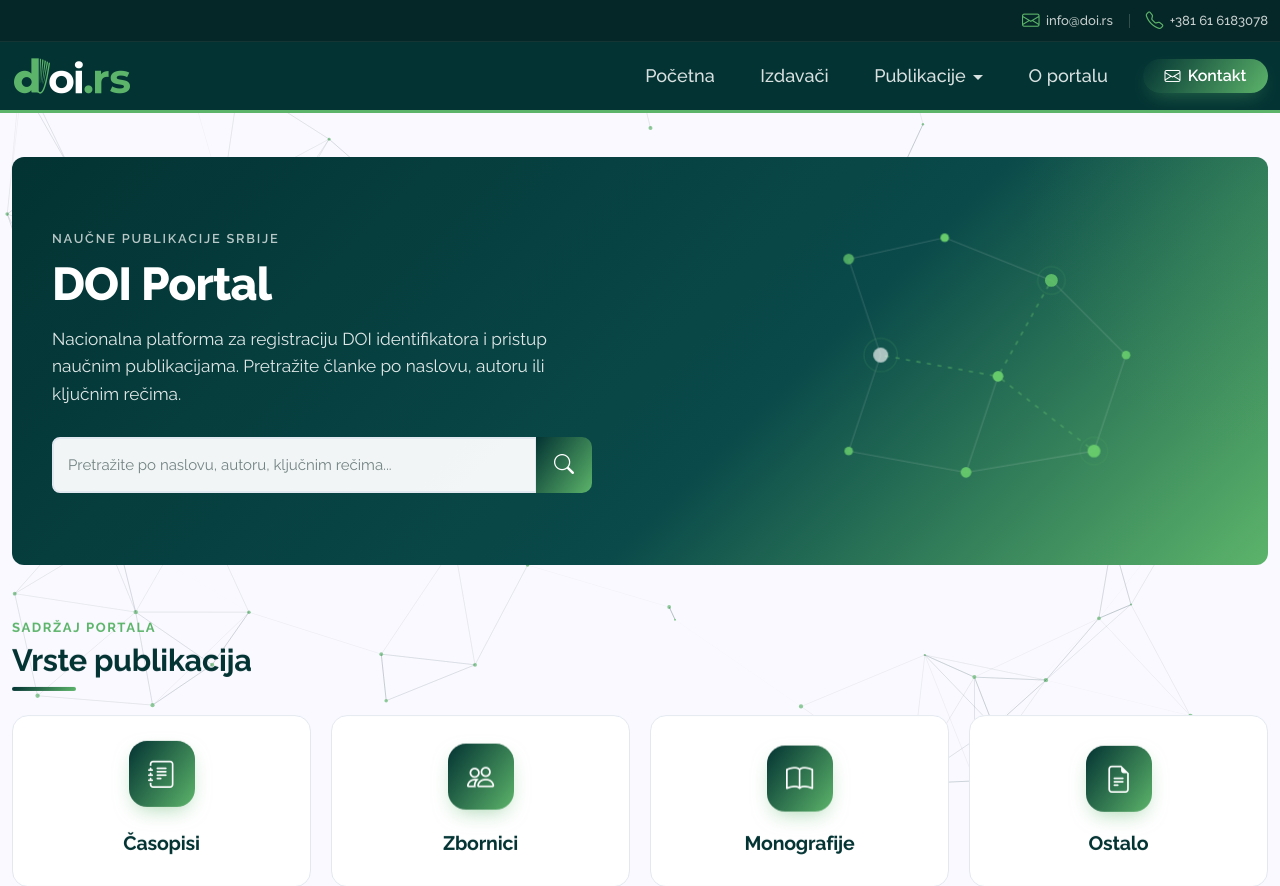
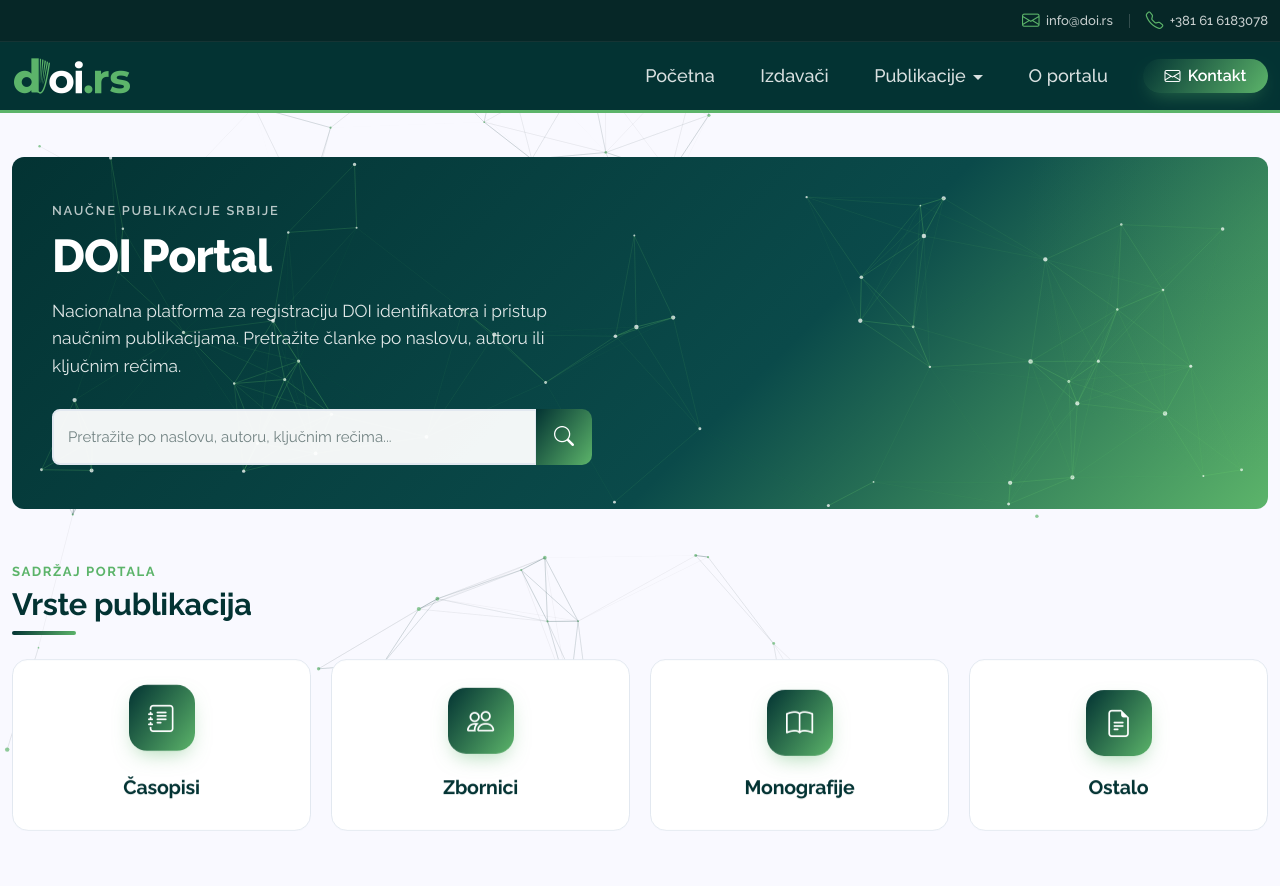
Before and after one commit to miiihaaas/DOI, a Django app: template doi_portal/doi_portal/templates/portal/home.html in a window 1280 px wide. Shown: the top 886 px of the page. Run offline with Django 5.2, Linux system fonts and the light colour scheme; the template is opened without the code that fills it, so the values that code supplies are empty; parts of the project's set-up code (start-up, migrations or seed data) failed here and were passed over; some libraries are stand-ins or nearby versions.

Commit message:
feat(portal): živa mreža tačkica i preko hero bloka (ista animacija kao pozadina)
- makeConstellation refaktorisan u fabriku (radi i za viewport i za element)
- Hero dobio sopstveni canvas #hero-constellation (svetle tačkice na tamnom),
  uklonjen statični SVG; hero-grid u jednu kolonu
- Globalna pozadina i hero sada koriste istu živu "povezane tačkice"
  animaciju, kako je traženo ("i na hero bloku")

Co-Authored-By: Claude Opus 4.8 <noreply@anthropic.com>

```diff
--- a/doi_portal/doi_portal/static/css/portal.css
+++ b/doi_portal/doi_portal/static/css/portal.css
@@ -2844,13 +2844,22 @@ html.lenis, html.lenis body { height: auto; }
 
 .hero-section .hero-grid {
     display: grid;
-    grid-template-columns: 1.12fr 0.88fr;
+    grid-template-columns: 1fr;
     gap: 2rem;
     align-items: center;
     text-align: left;
     padding: 2.75rem 2.5rem;
     position: relative;
     z-index: 1;
+}
+
+/* Live connected-dots network across the whole hero (behind content) */
+#hero-constellation {
+    position: absolute;
+    inset: 0;
+    z-index: 0;
+    pointer-events: none;
+    border-radius: inherit;
 }
 
 .hero-content .hero-eyebrow {
--- a/doi_portal/doi_portal/static/js/portal-public.js
+++ b/doi_portal/doi_portal/static/js/portal-public.js
@@ -233,41 +233,42 @@
   /* ---------------------------------------------------------------
      6. Animated connected-dots background (site-wide, subtle)
   --------------------------------------------------------------- */
-  function initConstellation() {
-    var canvas = document.getElementById("bg-constellation");
+  function makeConstellation(canvas, opts) {
     if (!canvas || prefersReduced) return;
     var ctx = canvas.getContext("2d");
     if (!ctx) return;
-
-    var GREEN = "92, 180, 106";
-    var TEAL = "3, 51, 51";
+    opts = opts || {};
+    var dot = opts.dot || "92, 180, 106";
+    var line = opts.line || "3, 51, 51";
+    var mouseLine = opts.mouseLine || "92, 180, 106";
+    var sizeEl = opts.sizeEl || null;   // element to size to; null = viewport
     var w = 0, h = 0, dpr = 1, particles = [], raf = null;
     var mouse = { x: null, y: null };
-    var small = window.matchMedia("(max-width: 768px)").matches;
 
-    function config() {
-      small = window.matchMedia("(max-width: 768px)").matches;
-      return {
-        count: small ? Math.min(30, Math.round(window.innerWidth / 16)) : Math.min(90, Math.round(window.innerWidth / 20)),
-        maxDist: small ? 120 : 160
-      };
+    function vw() { return sizeEl ? sizeEl.clientWidth : window.innerWidth; }
+    function vh() { return sizeEl ? sizeEl.clientHeight : window.innerHeight; }
+    function small() { return window.matchMedia("(max-width: 768px)").matches; }
+    function count() {
+      var cap = sizeEl ? 55 : 90;
+      return small() ? Math.min(sizeEl ? 22 : 30, Math.round(vw() / 16)) : Math.min(cap, Math.round(vw() / 20));
     }
+    function maxDist() { return (small() ? 120 : 160) * dpr; }
 
     function resize() {
       dpr = Math.min(window.devicePixelRatio || 1, 2);
-      w = canvas.width = Math.floor(window.innerWidth * dpr);
-      h = canvas.height = Math.floor(window.innerHeight * dpr);
-      canvas.style.width = window.innerWidth + "px";
-      canvas.style.height = window.innerHeight + "px";
+      var pw = vw() || 1, ph = vh() || 1;
+      w = canvas.width = Math.floor(pw * dpr);
+      h = canvas.height = Math.floor(ph * dpr);
+      canvas.style.width = pw + "px";
+      canvas.style.height = ph + "px";
     }
 
     function seed() {
-      var cfg = config();
       particles = [];
-      for (var i = 0; i < cfg.count; i++) {
+      var n = count();
+      for (var i = 0; i < n; i++) {
         particles.push({
-          x: Math.random() * w,
-          y: Math.random() * h,
+          x: Math.random() * w, y: Math.random() * h,
           vx: (Math.random() - 0.5) * 0.32 * dpr,
           vy: (Math.random() - 0.5) * 0.32 * dpr,
           r: (Math.random() * 1.5 + 0.8) * dpr
@@ -276,78 +277,79 @@
     }
 
     function frame() {
-      var cfg = config();
-      var md = cfg.maxDist * dpr;
+      var md = maxDist();
       ctx.clearRect(0, 0, w, h);
-
       for (var i = 0; i < particles.length; i++) {
         var p = particles[i];
-        p.x += p.vx;
-        p.y += p.vy;
+        p.x += p.vx; p.y += p.vy;
         if (p.x < 0 || p.x > w) p.vx *= -1;
         if (p.y < 0 || p.y > h) p.vy *= -1;
-
         ctx.beginPath();
         ctx.arc(p.x, p.y, p.r, 0, Math.PI * 2);
-        ctx.fillStyle = "rgba(" + GREEN + ", 0.75)";
+        ctx.fillStyle = "rgba(" + dot + ", 0.75)";
         ctx.fill();
-
         for (var j = i + 1; j < particles.length; j++) {
           var q = particles[j];
-          var dx = p.x - q.x, dy = p.y - q.y;
-          var d = Math.sqrt(dx * dx + dy * dy);
+          var dx = p.x - q.x, dy = p.y - q.y, d = Math.sqrt(dx * dx + dy * dy);
           if (d < md) {
-            ctx.strokeStyle = "rgba(" + TEAL + ", " + ((1 - d / md) * 0.34) + ")";
+            ctx.strokeStyle = "rgba(" + line + ", " + ((1 - d / md) * 0.34) + ")";
             ctx.lineWidth = dpr;
             ctx.beginPath();
-            ctx.moveTo(p.x, p.y);
-            ctx.lineTo(q.x, q.y);
-            ctx.stroke();
+            ctx.moveTo(p.x, p.y); ctx.lineTo(q.x, q.y); ctx.stroke();
           }
         }
-
         if (mouse.x !== null) {
           var mx = mouse.x * dpr, my = mouse.y * dpr;
-          var mdx = p.x - mx, mdy = p.y - my;
-          var dm = Math.sqrt(mdx * mdx + mdy * mdy);
+          var dmx = p.x - mx, dmy = p.y - my, dm = Math.sqrt(dmx * dmx + dmy * dmy);
           var reach = md * 1.5;
           if (dm < reach) {
-            ctx.strokeStyle = "rgba(" + GREEN + ", " + ((1 - dm / reach) * 0.55) + ")";
+            ctx.strokeStyle = "rgba(" + mouseLine + ", " + ((1 - dm / reach) * 0.55) + ")";
             ctx.lineWidth = dpr;
             ctx.beginPath();
-            ctx.moveTo(p.x, p.y);
-            ctx.lineTo(mx, my);
-            ctx.stroke();
+            ctx.moveTo(p.x, p.y); ctx.lineTo(mx, my); ctx.stroke();
           }
         }
       }
       raf = window.requestAnimationFrame(frame);
     }
 
-    resize();
-    seed();
-
-    var resizeT;
+    resize(); seed();
+    var rt;
     window.addEventListener("resize", function () {
-      window.clearTimeout(resizeT);
-      resizeT = window.setTimeout(function () { resize(); seed(); }, 200);
+      window.clearTimeout(rt);
+      rt = window.setTimeout(function () { resize(); seed(); }, 200);
     });
-
-    if (!small) {
-      window.addEventListener("mousemove", function (e) { mouse.x = e.clientX; mouse.y = e.clientY; });
+    if (!small()) {
+      window.addEventListener("mousemove", function (e) {
+        if (sizeEl) {
+          var r = sizeEl.getBoundingClientRect();
+          if (e.clientX < r.left || e.clientX > r.right || e.clientY < r.top || e.clientY > r.bottom) {
+            mouse.x = null; mouse.y = null; return;
+          }
+          mouse.x = e.clientX - r.left; mouse.y = e.clientY - r.top;
+        } else {
+          mouse.x = e.clientX; mouse.y = e.clientY;
+        }
+      });
       window.addEventListener("mouseout", function () { mouse.x = null; mouse.y = null; });
     }
+    document.addEventListener("visibilitychange", function () {
+      if (document.hidden) { if (raf) { window.cancelAnimationFrame(raf); raf = null; } }
+      else if (!raf) { raf = window.requestAnimationFrame(frame); }
+    });
+    frame();
+  }
 
-    // Pause when tab hidden (save CPU/battery)
-    document.addEventListener("visibilitychange", function () {
-      if (document.hidden) {
-        if (raf) { window.cancelAnimationFrame(raf); raf = null; }
-      } else if (!raf) {
-        raf = window.requestAnimationFrame(frame);
-      }
+  function initConstellation() {
+    // Site-wide subtle background on the light page
+    makeConstellation(document.getElementById("bg-constellation"), {
+      dot: "92, 180, 106", line: "3, 51, 51", mouseLine: "92, 180, 106"
     });
-
-    frame();
+    // Hero-local network on the dark hero (light colors for contrast)
+    makeConstellation(document.getElementById("hero-constellation"), {
+      dot: "255, 255, 255", line: "104, 204, 108", mouseLine: "255, 255, 255",
+      sizeEl: document.querySelector(".hero-section")
+    });
   }
 
   onReady(function () {
--- a/doi_portal/doi_portal/templates/portal/home.html
+++ b/doi_portal/doi_portal/templates/portal/home.html
@@ -8,6 +8,7 @@
 {% block portal_content %}
 <!-- Hero Section -->
 <section class="hero-section text-white mb-5 fade-in-up" aria-labelledby="hero-title">
+  <canvas id="hero-constellation" aria-hidden="true"></canvas>
   <div class="hero-grid">
     <div class="hero-content">
       <p class="hero-eyebrow">NAUČNE PUBLIKACIJE SRBIJE</p>
@@ -27,38 +28,6 @@
           </button>
         </div>
       </form>
-    </div>
-    <div class="hero-graphic" aria-hidden="true">
-      <svg class="node-net" viewBox="0 0 360 300" fill="none" xmlns="http://www.w3.org/2000/svg" role="presentation">
-        <g class="float-group">
-          <!-- edges -->
-          <line class="edge" x1="60" y1="60" x2="150" y2="40"/>
-          <line class="edge" x1="150" y1="40" x2="250" y2="80"/>
-          <line class="edge" x1="250" y1="80" x2="320" y2="150"/>
-          <line class="edge" x1="60" y1="60" x2="90" y2="150"/>
-          <line class="edge-lit" x1="90" y1="150" x2="200" y2="170"/>
-          <line class="edge-lit" x1="200" y1="170" x2="250" y2="80"/>
-          <line class="edge" x1="90" y1="150" x2="60" y2="240"/>
-          <line class="edge" x1="60" y1="240" x2="170" y2="260"/>
-          <line class="edge" x1="170" y1="260" x2="200" y2="170"/>
-          <line class="edge-lit" x1="200" y1="170" x2="290" y2="240"/>
-          <line class="edge" x1="320" y1="150" x2="290" y2="240"/>
-          <line class="edge" x1="170" y1="260" x2="290" y2="240"/>
-          <!-- nodes -->
-          <circle class="node-ring" cx="250" cy="80" r="14"/>
-          <circle class="node-ring" cx="90" cy="150" r="17"/>
-          <circle class="node-ring" cx="290" cy="240" r="14"/>
-          <circle class="node node-lg" cx="90" cy="150" r="7"/>
-          <circle class="node" cx="250" cy="80" r="6" style="animation-delay:.4s"/>
-          <circle class="node" cx="290" cy="240" r="6" style="animation-delay:.9s"/>
-          <circle class="node" cx="60" cy="60" r="5" style="animation-delay:.2s"/>
-          <circle class="node" cx="150" cy="40" r="4" style="animation-delay:1.1s"/>
-          <circle class="node" cx="320" cy="150" r="4" style="animation-delay:.7s"/>
-          <circle class="node" cx="200" cy="170" r="5" style="animation-delay:1.4s"/>
-          <circle class="node" cx="60" cy="240" r="4" style="animation-delay:.5s"/>
-          <circle class="node" cx="170" cy="260" r="5" style="animation-delay:1.7s"/>
-        </g>
-      </svg>
     </div>
   </div>
 </section>
```
